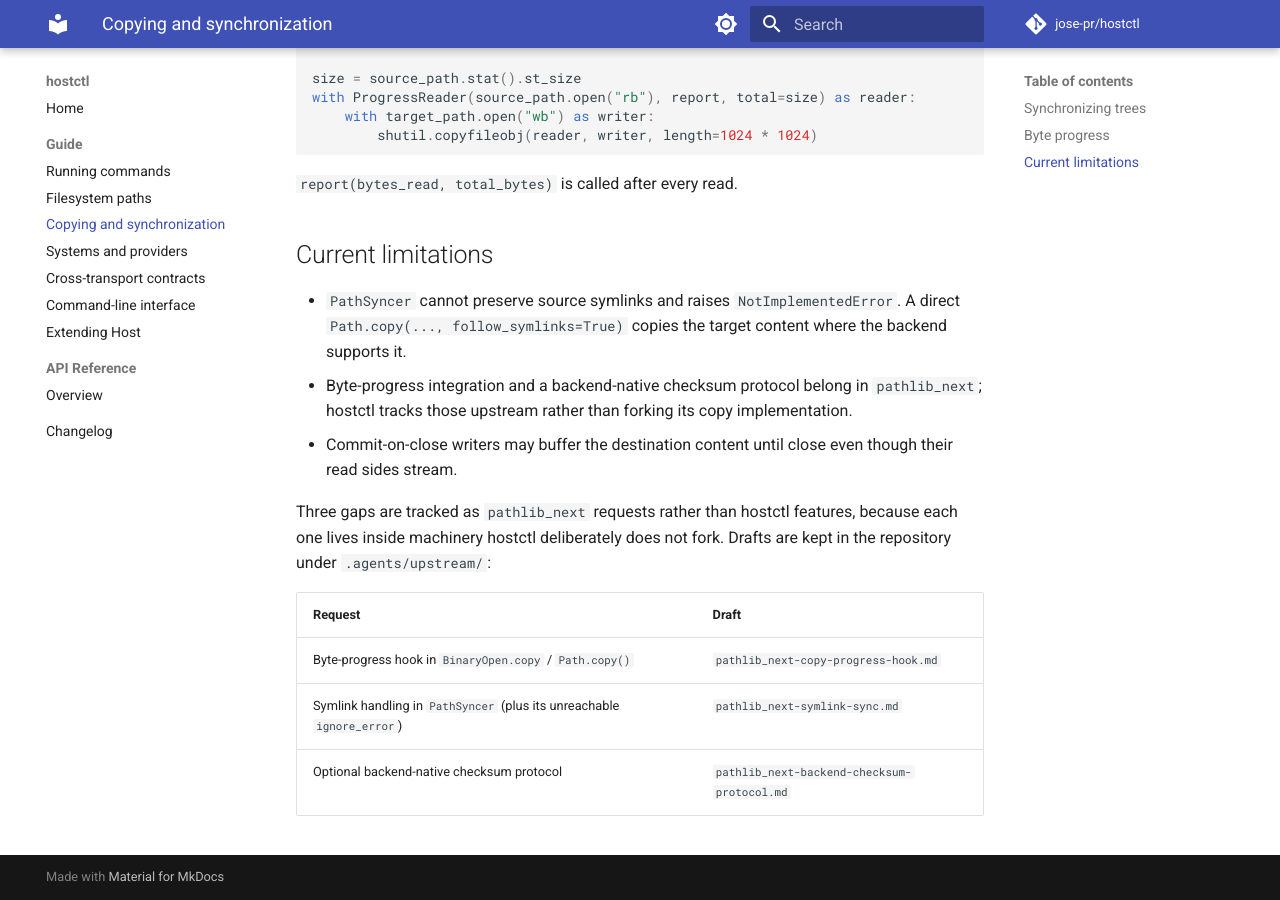
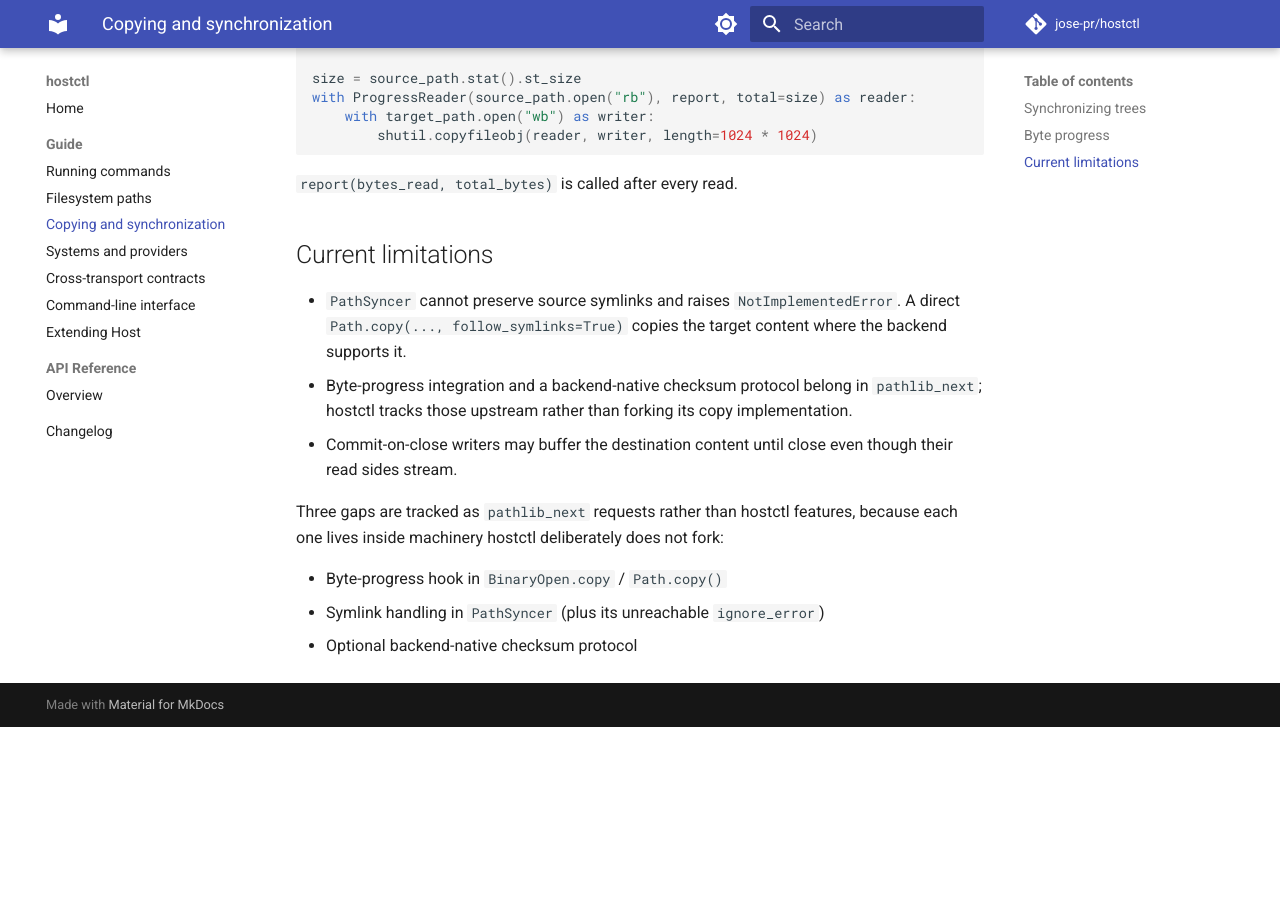
Before and after one commit to jose-pr/hostctl, an MkDocs documentation site: the page built from docs/guide/transfer.md, in a window 1280 px wide and 900 px high, scrolled down 2119 px. Built offline with MkDocs 1.6.1 and Material for MkDocs 9.7.7, drawn with Linux system fonts in a browser that asks for light colours; comment, search, counter and statistics services are not loaded; after the commit the page ends 2846 px from its top, so only the background shows below that.

Commit message:
docs: remove private-plan references from public docs and comments

```diff
--- a/docs/guide/transfer.md
+++ b/docs/guide/transfer.md
@@ -116,11 +116,8 @@ with ProgressReader(source_path.open("rb"), report, total=size) as reader:
   though their read sides stream.
 
 Three gaps are tracked as `pathlib_next` requests rather than hostctl features,
-because each one lives inside machinery hostctl deliberately does not fork.
-Drafts are kept in the repository under `.agents/upstream/`:
+because each one lives inside machinery hostctl deliberately does not fork:
 
-| Request | Draft |
-| --- | --- |
-| Byte-progress hook in `BinaryOpen.copy` / `Path.copy()` | `pathlib_next-copy-progress-hook.md` |
-| Symlink handling in `PathSyncer` (plus its unreachable `ignore_error`) | `pathlib_next-symlink-sync.md` |
-| Optional backend-native checksum protocol | `pathlib_next-backend-checksum-protocol.md` |
+- Byte-progress hook in `BinaryOpen.copy` / `Path.copy()`
+- Symlink handling in `PathSyncer` (plus its unreachable `ignore_error`)
+- Optional backend-native checksum protocol
```
Also changed, not shown: 2 other files.
